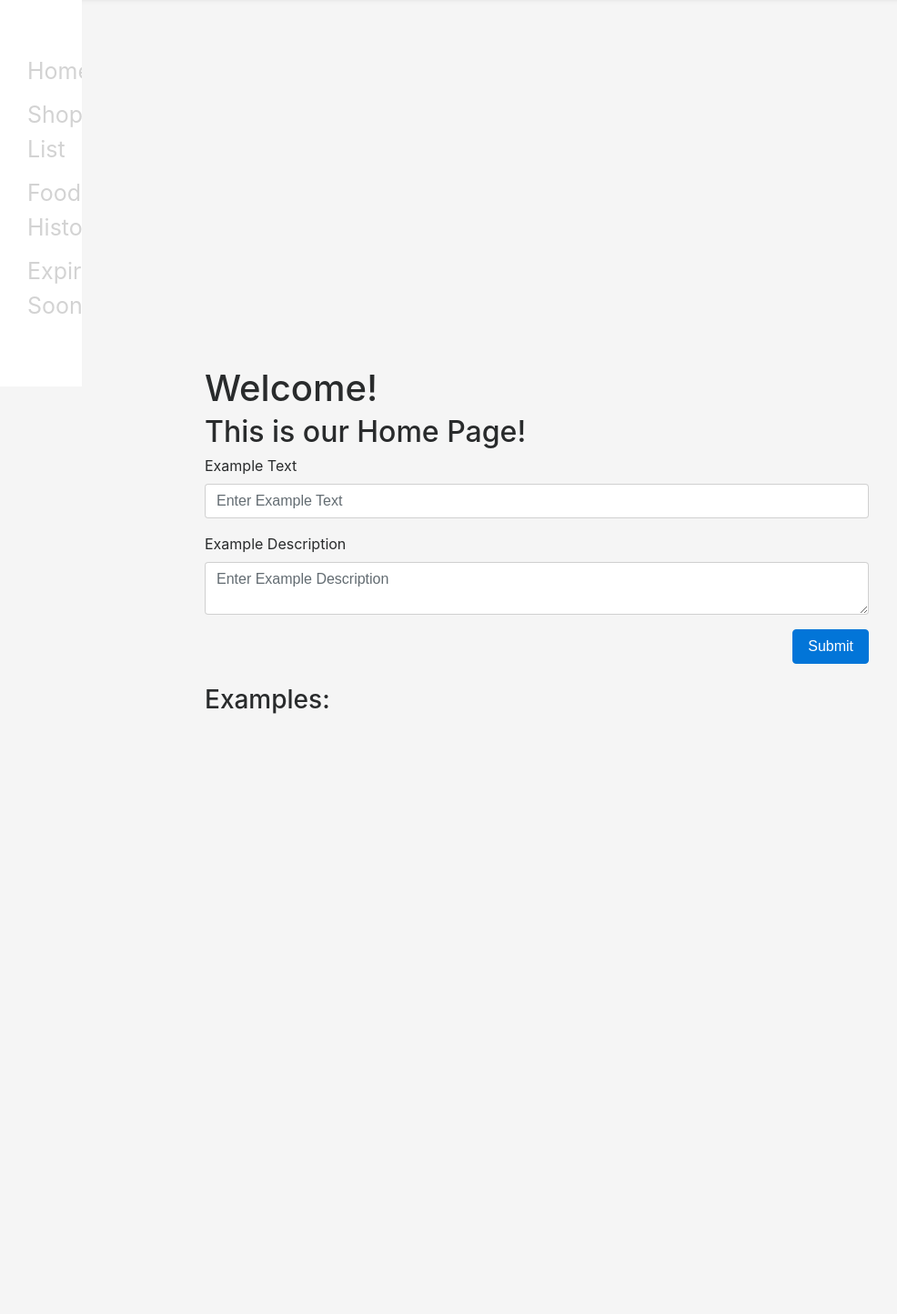
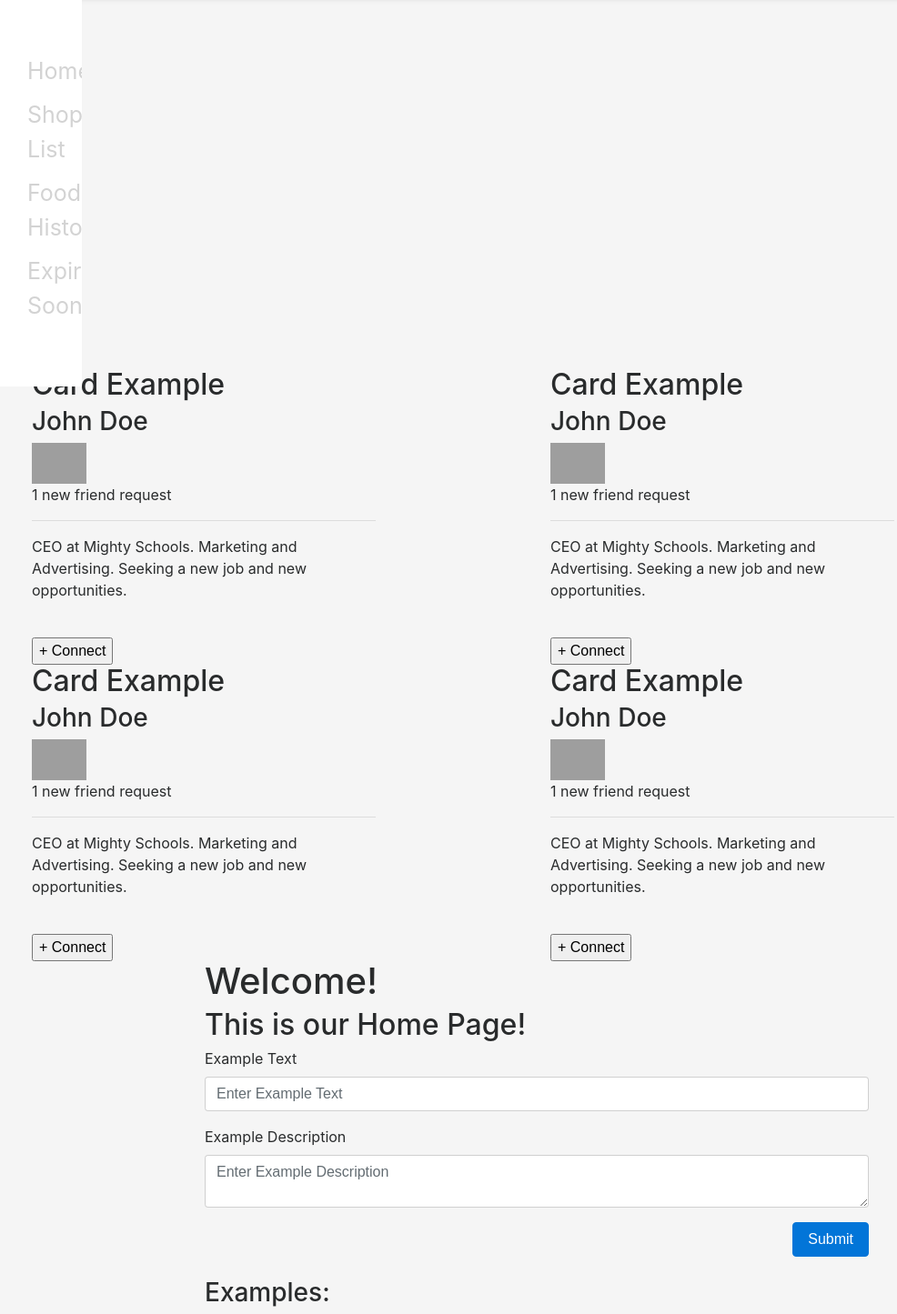
Before and after one commit to zafarhassim/foodie-, a Node server app: page / in a window 1280 px wide. Shown: the part 76-1521 px from the top of the page at 91% size, without its empty margins (50-1036 px from the left). Before the commit the page ends 861 px from the top, so only its background shows below. Run offline with Node 20, Linux system fonts and the light colour scheme; data that the repository does not hold is empty; some libraries are stand-ins or nearby versions; grey boxes are pictures that could not be loaded.

Commit message:
div cards

```diff
--- a/views/layouts/main.handlebars
+++ b/views/layouts/main.handlebars
@@ -22,6 +22,89 @@
   <a href="#clients">Food History</a>
   <a href="#contact">Expirating Soon</a>
 </div>
+<div class="container">
+
+  <div class="row">
+    <div class="col">
+      <div class="w3-container">
+  <h2>Card Example</h2>
+
+  <div class="w3-card-4" style="width:70%">
+    <header class="w3-container w3-right">
+      <h3>John Doe</h3>
+    </header>
+    <img src="img_avatar3.png" alt="Avatar" class="w3-left w3-circle w3-margin-right" style="width:60px">
+    <div class="w3-container w3-right">
+      <p>1 new friend request</p>
+      <hr>
+
+      <p>CEO at Mighty Schools. Marketing and Advertising. Seeking a new job and new opportunities.</p><br>
+    </div>
+    <button class="w3-button w3-block w3-dark-grey">+ Connect</button>
+  </div>
+</div>
+    </div>
+    <div class="col">
+      <div class="w3-container">
+  <h2>Card Example</h2>
+
+  <div class="w3-card-4" style="width:70%">
+    <header class="w3-container w3-right">
+      <h3>John Doe</h3>
+    </header>
+    <img src="img_avatar3.png" alt="Avatar" class="w3-left w3-circle w3-margin-right" style="width:60px">
+    <div class="w3-container w3-right">
+      <p>1 new friend request</p>
+      <hr>
+
+      <p>CEO at Mighty Schools. Marketing and Advertising. Seeking a new job and new opportunities.</p><br>
+    </div>
+    <button class="w3-button w3-block w3-dark-grey">+ Connect</button>
+  </div>
+</div>
+    </div>
+    </div>
+    <div class="row">
+    <div class="col">
+      <div class="w3-container">
+  <h2>Card Example</h2>
+
+  <div class="w3-card-4" style="width:70%">
+    <header class="w3-container w3-right">
+      <h3>John Doe</h3>
+    </header>
+    <img src="img_avatar3.png" alt="Avatar" class="w3-left w3-circle w3-margin-right" style="width:60px">
+    <div class="w3-container w3-right">
+      <p>1 new friend request</p>
+      <hr>
+
+      <p>CEO at Mighty Schools. Marketing and Advertising. Seeking a new job and new opportunities.</p><br>
+    </div>
+    <button class="w3-button w3-block w3-dark-grey">+ Connect</button>
+  </div>
+</div>
+    </div>
+    <div class="col">
+      <div class="w3-container">
+  <h2>Card Example</h2>
+
+  <div class="w3-card-4" style="width:70%">
+    <header class="w3-container w3-right">
+      <h3>John Doe</h3>
+    </header>
+    <img src="img_avatar3.png" alt="Avatar" class="w3-left w3-circle w3-margin-right" style="width:60px">
+    <div class="w3-container w3-right">
+      <p>1 new friend request</p>
+      <hr>
+
+      <p>CEO at Mighty Schools. Marketing and Advertising. Seeking a new job and new opportunities.</p><br>
+    </div>
+    <button class="w3-button w3-block w3-dark-grey">+ Connect</button>
+  </div>
+</div>
+    </div>
+    </div>
+</div>
     {{{body}}}
 </body>
 
```
